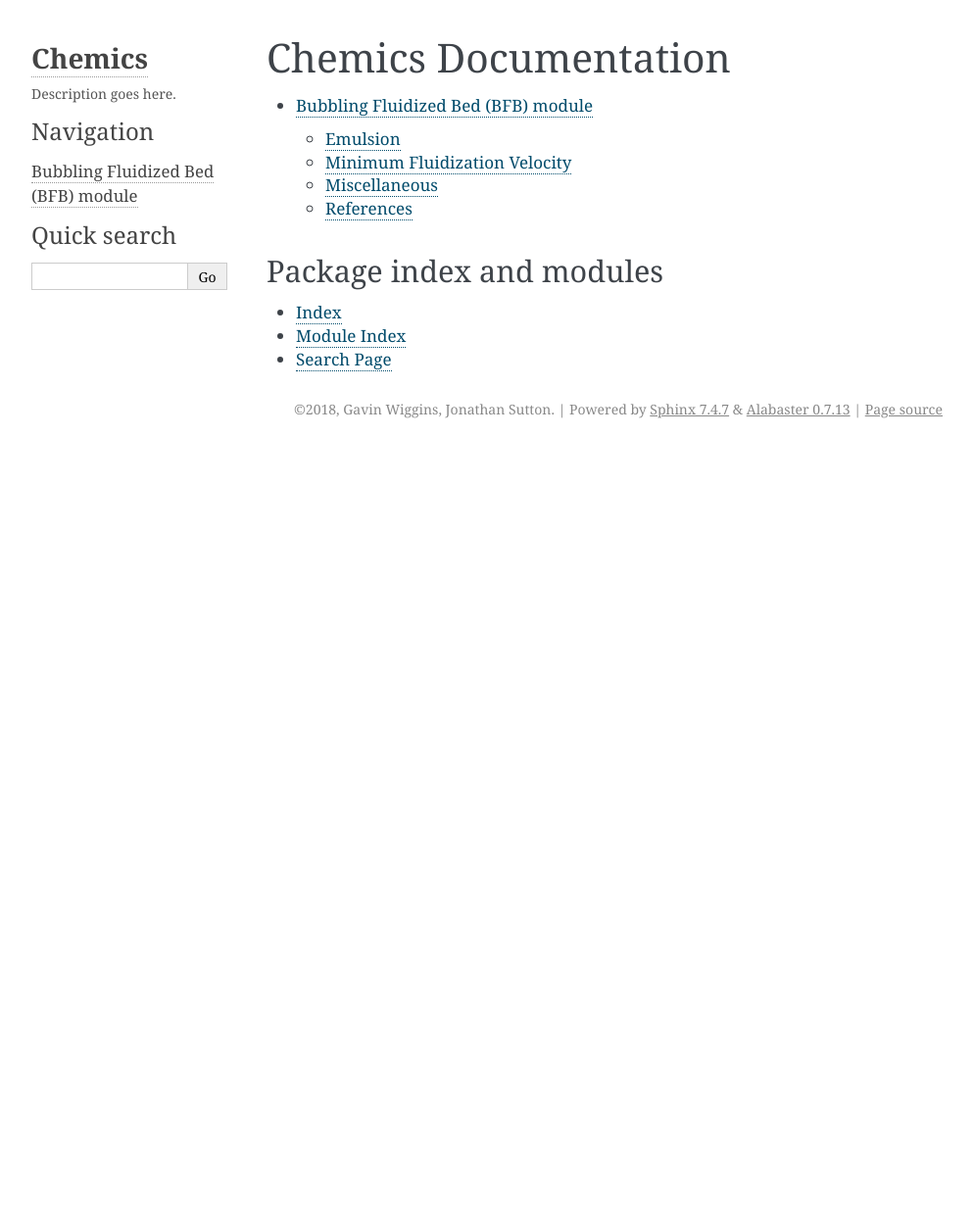
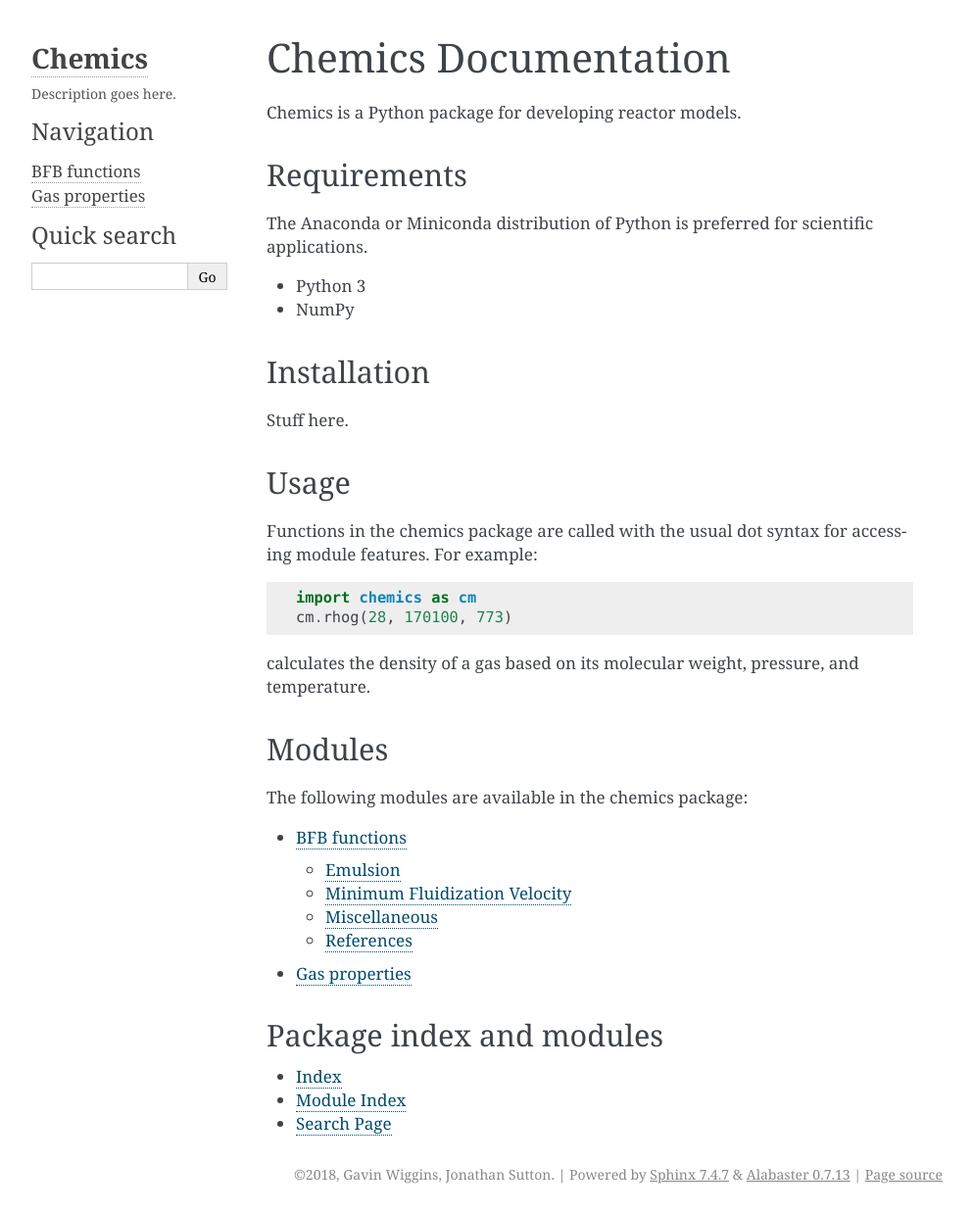
Before and after one commit to wigging/chemics, a Sphinx documentation site: the page built from docs/index.rst, in a window 1280 px wide. Shown: the whole page at 98% size, without its empty margins (148-1141 px from the left). Built offline with Sphinx 7.4.7, drawn with Linux system fonts in a browser that asks for light colours; before the commit the page ends 900 px from its top, so only the background shows below that.

Commit message:
docs for gas module

```diff
--- a/docs/index.rst
+++ b/docs/index.rst
@@ -1,10 +1,43 @@
 Chemics Documentation
 =====================
+
+Chemics is a Python package for developing reactor models.
+
+Requirements
+------------
+
+The Anaconda or Miniconda distribution of Python is preferred for scientific applications.
+
+- Python 3
+- NumPy
+
+Installation
+------------
+
+Stuff here.
+
+Usage
+-----
+
+Functions in the chemics package are called with the usual dot syntax for accessing module features. For example:
+
+.. code-block:: python
+
+    import chemics as cm
+    cm.rhog(28, 170100, 773)
+
+calculates the density of a gas based on its molecular weight, pressure, and temperature.
+
+Modules
+-------
+
+The following modules are available in the chemics package:
 
 .. toctree::
    :maxdepth: 2
 
-   bfb
+   BFB functions <bfb>
+   Gas properties <gas>
 
 Package index and modules
 -------------------------
```
Also changed, not shown: docs/gas.rst (added, +7 -0 lines), docs/bfb.rst (line endings or trailing spaces), 1 other file.
